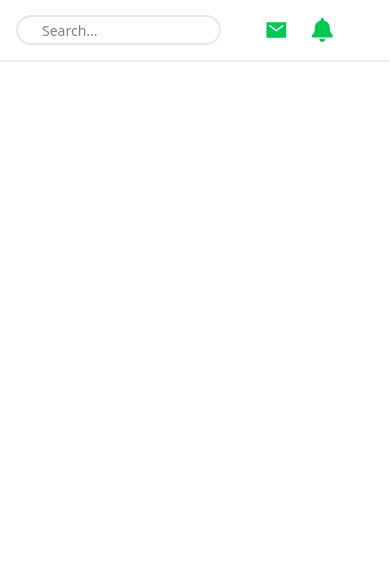
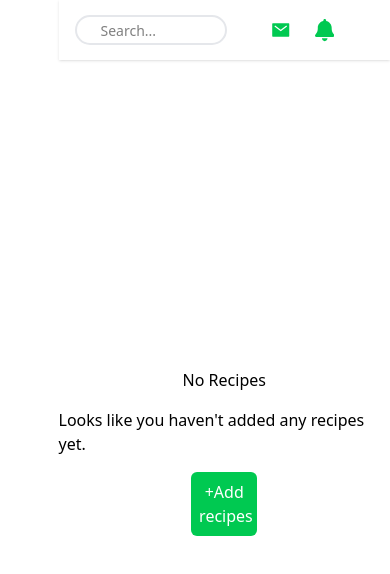
Before and after one commit to mihaisacalianu/meal-planner, a React (Vite) app: page / in a window 390 px wide. Shown: the top 574 px of the page. Built offline with nearby package versions, Linux system fonts and the light colour scheme.

Commit message:
built and designed the look of no recipe component

```diff
--- a/src/App.jsx
+++ b/src/App.jsx
@@ -1,12 +1,14 @@
-import SideBar from './components/SideBar.jsx'
-import Header from './components/Header.jsx'
+import NoRecipe from './pages/NoRecipe.jsx';
+import SideBar from './components/SideBar.jsx';
+import Header from './components/Header.jsx';
 
 function App() {
 
   return (
-    <main className='flex justify-end'>
+    <main className='grid grid-cols-[15vw_1fr] grid-rows-[60px_1fr] h-screen'>
      <SideBar/>
      <Header/>
+     <NoRecipe/>
     </main>
   )
 }
--- a/src/components/Header.jsx
+++ b/src/components/Header.jsx
@@ -2,7 +2,7 @@ import { IoMailSharp } from "react-icons/io5";
 import { FaBell } from "react-icons/fa6";
 function Header() {
   return (
-    <header className='flex w-full sm:w-[85%] h-[60px]  shadow-sm p-4 items-center justify-end gap-6'>
+    <header className='flex col-start-2 w-full h-[60px]  shadow-sm p-4 items-center justify-end gap-6'>
       <input type="text" placeholder="Search..." className="w-[60%] sm:w-[40%] h-[30px] border-2 border-gray-200 rounded-full p-2 pl-6  mr-5 sm:mr-20 text-sm"/>
       <IoMailSharp  className="text-green-500 text-2xl"/>
       <FaBell className="mr-10 text-green-500 text-2xl"/>
--- a/src/components/SideBar.jsx
+++ b/src/components/SideBar.jsx
@@ -2,7 +2,7 @@ import avatar from "../assets/avatar.jpeg";
 import { NavLink } from 'react-router-dom';
 function SideBar() {
   return (
-    <section className='hidden sm:flex flex-col shadow-lg sm:absolute top-0 left-0 p-4 gap-3 h-[100dvh] min-w-[15%] items-center'>
+    <section className='hidden  row-span-full sm:flex flex-col shadow-lg sm:absolute top-0 left-0 p-4 gap-3 h-[100dvh] min-w-[15%] items-center'>
       <h1 className='text-3xl text-green-500 mb-10'><strong>OSACAM</strong></h1>
       <div aria-label="User photo greeting message and email address" className="flex flex-col items-center gap-2">
         <img src={avatar} alt="user avatar" className="rounded-full w-[60px] shadow-lg"/>
--- /dev/null
+++ b/src/pages/NoRecipe.jsx
@@ -0,0 +1,13 @@
+
+
+function NoRecipe() {
+  return (
+    <section className="col-start-2  row-start-2 flex flex-col gap-4 justify-center items-center">
+      <h3>No Recipes</h3>
+      <p>Looks like you haven't added any recipes yet.</p>
+      <button className="bg-green-500 p-2 rounded-md text-white w-[20%]">+Add recipes</button>
+    </section>
+  )
+}
+
+export default NoRecipe
```
